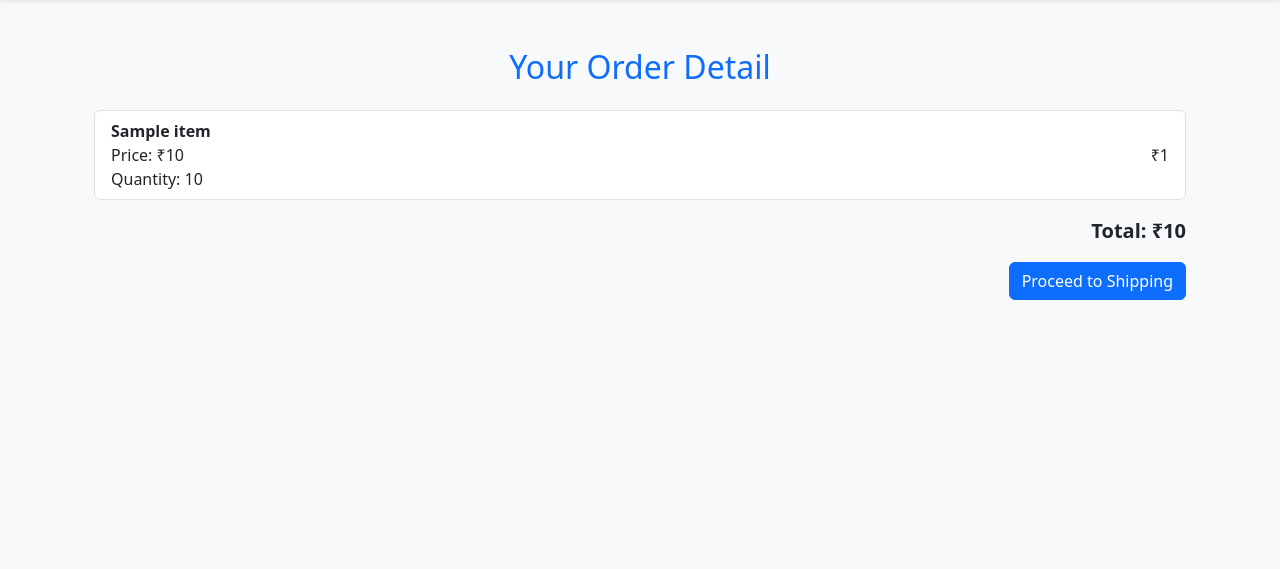
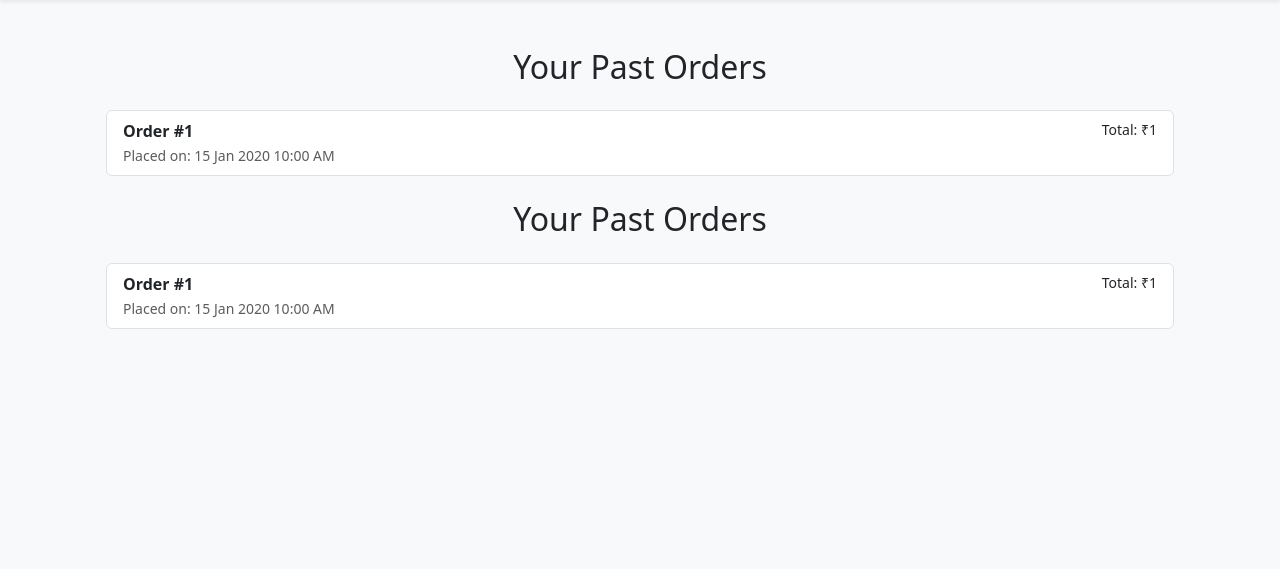
Before and after one commit to pragnakalpdev65/Django_task, a Django app: template E_commerce_app/templates/E_commerce_app/order_details.html in a window 1280 px wide. Shown: the part 56-625 px from the top of the page. Run offline with Django 5.2, Linux system fonts and the light colour scheme; the template is opened without the code that fills it: most values are stand-ins (such as "Sample title", 1, 10 or a date in 2020).

Commit message:
ecommerce_logout_13Nov

```diff
--- a/E_commerce_app/templates/E_commerce_app/base.html
+++ b/E_commerce_app/templates/E_commerce_app/base.html
@@ -57,7 +57,7 @@
         <ul class="dropdown-menu dropdown-menu-end" aria-labelledby="userMenu">
           {% if user.is_authenticated %}
             <li>
-              <a class="dropdown-item text-danger" href="{% url 'logout' %}">
+              <a class="dropdown-item " href="{% url 'logout' %}">
                 Logout
               </a>
             </li>
@@ -89,7 +89,7 @@
     </footer>
 
     <script
-      src="https://cdn.jsdelivr.net/npm/bootstrap@5.3.8/dist/js/bootstrap.bundle.min.js"
+      src="https://cdn.jsdelivr.net/npm/bootstrap@5.3.8/dist/js/bootstrap.bundle.min.js">
       integrity="sha384-oBqDVmMz6HCAJmKEU8KF0kQGx21U5YLgvb0hdlV1VXTMceI9ClgDXH1z4I+Aw2Hk"
       crossorigin="anonymous">
     </script>
--- a/E_commerce_app/templates/E_commerce_app/cart.html
+++ b/E_commerce_app/templates/E_commerce_app/cart.html
@@ -32,7 +32,7 @@
 
     <div class="text-end mt-4">
       <h5 class="fw-bold">Total Amount: ₹{{ total }}</h5>
-      <a href="{% url 'create_order' %}" class="btn btn-primary">Proceed to Buy</a>
+      <a href="{% url 'shippingdetail' %}" class="btn btn-primary">Proceed to Buy</a>
     </div>
   {% else %}
     <div class="text-center mt-5">
--- a/E_commerce_app/templates/E_commerce_app/category.html
+++ b/E_commerce_app/templates/E_commerce_app/category.html
@@ -20,7 +20,7 @@
             <div class="card shadow-sm h-100 text-center border-0">
               {% if category.image %}
                 <a href="{% url 'product_by_category' category.id %}">
-                  <img src="{{ category.image.url }}" class="card-img-top" alt="{{ category.name }}" style="height: 200px;">
+                  <img src="{{ category.image.url }}" class="card-img-top" alt="{{ category.name }}" style="width: 100%;  height: 250px; object-fit: contain;">
                 </a>
               {% else %}
                 <div class="card-img-top bg-secondary d-flex align-items-center justify-content-center" style="height: 200px;">
--- a/E_commerce_app/templates/E_commerce_app/order_details.html
+++ b/E_commerce_app/templates/E_commerce_app/order_details.html
@@ -3,31 +3,62 @@
 
 {% block content %}
   <div class="container mt-4">
-      <h2 class="text-center text-primary mb-4">Your Order Detail</h2>
+    <h2 class="text-center my-4">Your Past Orders</h2>
 
-    {% if order_item %}
-      <ul class="list-group mb-3">
-        {% for item in order_item %}
-          <li class="list-group-item d-flex justify-content-between align-items-center">
-            <div>
-              <strong>{{ item.item_name }}</strong><br>
-              Price: ₹{{ item.price }} <br>
-              Quantity: {{ item.quantity }}
+{% if orders %}
+<div class="container">
+    <div class="list-group">
+
+        {% for order in orders %}
+        <a href="{% url 'orderdetail' order.id %}"
+           class="list-group-item list-group-item-action">
+
+            <div class="d-flex justify-content-between">
+                <strong>Order #{{ order.id }}</strong>
+                <small>Total: ₹{{ order.total_price }}</small>
             </div>
-            <span>₹{{ item.total_price }}</span>
-          </li>
+
+            <small class="text-muted">
+                Placed on: {{ order.created_at|date:"d M Y h:i A" }}
+            </small>
+
+        </a>
         {% endfor %}
-      </ul>
 
-      <p class="fw-bold text-end fs-5">Total: ₹{{ total }}</p>
+    </div>
+</div>
+<h2 class="text-center my-4">Your Past Orders</h2>
 
-      <div class="text-end mb-5">
-        <a href="{% url 'shippingdetail' %}" class="btn btn-primary">Proceed to Shipping</a>
-      </div>
-    {% else %}
-      <div class="alert alert-warning text-center" role="alert">
-        No order yet!
-      </div>
-    {% endif %}
+{% if orders %}
+<div class="container">
+    <div class="list-group">
+
+        {% for order in orders %}
+        <a href="{% url 'orderdetail' order.id %}"
+           class="list-group-item list-group-item-action">
+
+            <div class="d-flex justify-content-between">
+                <strong>Order #{{ order.id }}</strong>
+                <small>Total: ₹{{ order.total_price }}</small>
+            </div>
+
+            <small class="text-muted">
+                Placed on: {{ order.created_at|date:"d M Y h:i A" }}
+            </small>
+
+        </a>
+        {% endfor %}
+
+    </div>
+</div>
+
+{% else %}
+<p class="text-center text-muted mt-5">You have no past orders.</p>
+{% endif %}
+
+{% else %}
+<p class="text-center text-muted mt-5">You have no past orders.</p>
+{% endif %}
+
   </div>
 {% endblock %}
```
Also changed, not shown: E_commerce_app/templates/E_commerce_app/product_by_category.html (+33 -8 lines), E_commerce_app/templates/E_commerce_app/product_detail.html (+60 -9 lines), E_commerce_app/templates/E_commerce_app/search_results.html (+5 -3 lines), E_commerce_app/views.py (+7 -10 lines), E_commerce_app/templates/E_commerce_app/orders.html (added), E_commerce_app/templates/E_commerce_app/registration.html (line endings or trailing spaces), db.sqlite3.
